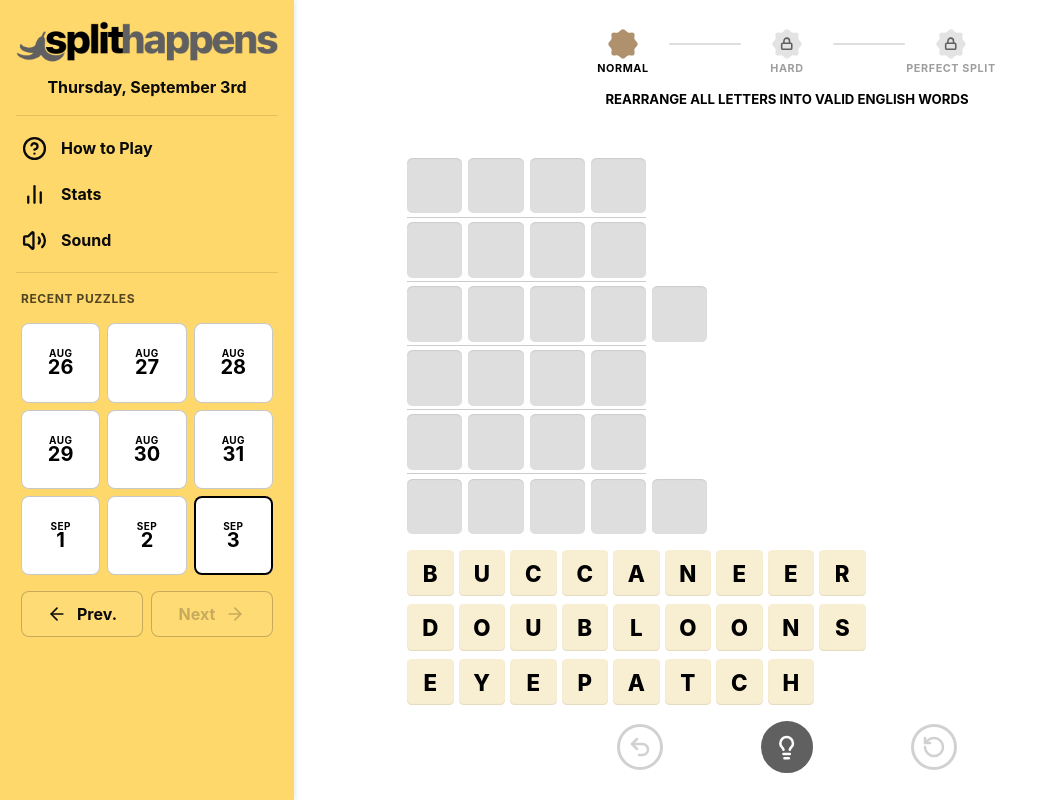
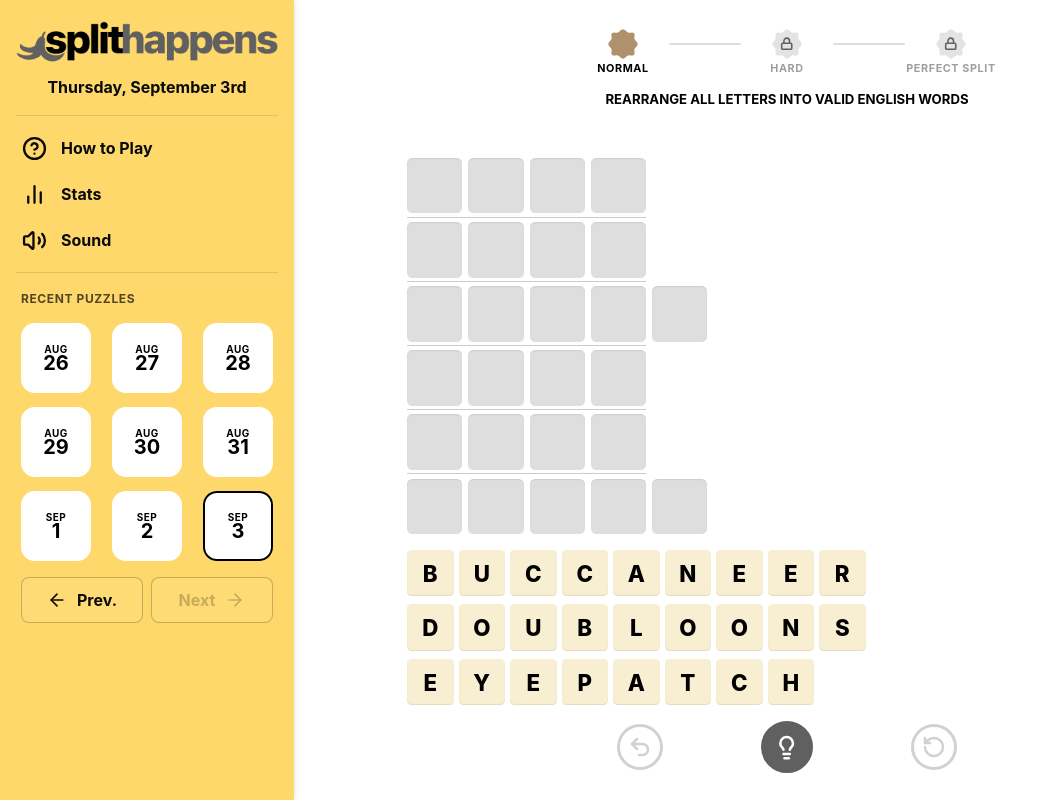
Before and after one commit to UncommonCrawl/SplitHappensWeb, a React (Vite) app: page / in a window 1280 px wide. Shown: the whole page, without its empty margins (0-1039 px from the left). Built offline with nearby package versions, Linux system fonts and the light colour scheme.

Commit message:
Shadow removal and miscellaneous UI improvements

```diff
--- a/src/styles.css
+++ b/src/styles.css
@@ -12,6 +12,8 @@
   --bronze: #af916e;
   --silver: #d1d1d1;
   --gold: #ffd86b;
+  --correct-gold-fill: radial-gradient(circle at center, rgb(255 216 107 / 10%) 0, #ffd86b 90%), #fff;
+  --correct-gold-shadow: inset 0 1px 3px #fff, 0 0 4px rgb(255 216 107 / 30%);
   --green: #00b050;
   --control: #606060;
   --selection: rgb(0 0 0 / 30%);
@@ -92,7 +94,8 @@ button { color: inherit; }
   margin: 16px auto 0;
   display: grid;
   grid-template-columns: repeat(3, minmax(0, 1fr));
-  gap: clamp(4px, .7vw, 7px);
+  column-gap: clamp(12px, 2.1vw, 21px);
+  row-gap: clamp(8px, 1.4vw, 14px);
   container-type: inline-size;
 }
 .puzzle-date-button {
@@ -104,10 +107,10 @@ button { color: inherit; }
   aspect-ratio: 1;
   padding: 3px;
   border: 0;
-  border-radius: 10%;
+  border-radius: 20%;
   background: #fff;
   color: #000;
-  box-shadow: inset 0 0 0 1px rgb(0 0 0 / 22%);
+  box-shadow: none;
   display: flex;
   flex-direction: column;
   align-items: center;
@@ -115,11 +118,16 @@ button { color: inherit; }
   line-height: 1;
   cursor: pointer;
 }
-.puzzle-date-button:hover:not([aria-pressed="true"]) { box-shadow: inset 0 0 0 1px rgb(0 0 0 / 55%); filter: brightness(.97); }
+.puzzle-date-button:hover:not([aria-pressed="true"]) { box-shadow: none; filter: brightness(.97); }
 .puzzle-date-button[aria-pressed="true"] { outline: 0; box-shadow: inset 0 0 0 2px #000; }
 .puzzle-date-button.tier-bronze { background: var(--bronze); }
 .puzzle-date-button.tier-silver { background: var(--silver); }
-.puzzle-date-button.tier-gold { background: var(--gold); }
+.puzzle-date-button.tier-gold {
+  background: #ffc34d;
+  border: 0;
+  border-radius: 20%;
+  opacity: 1;
+}
 .puzzle-date-placeholder { width: 100%; aspect-ratio: 1; visibility: hidden; }
 .puzzle-date-month { font-size: var(--puzzle-month-size); font-weight: 750; letter-spacing: .04em; }
 .puzzle-date-day { font-size: calc(var(--puzzle-month-size) * 2); line-height: .95; }
@@ -234,9 +242,9 @@ button.gold-word:focus-visible { outline: 2px solid var(--selection); outline-of
 .target-slot.gold-slot { background: var(--gold); box-shadow: inset 0 -1px 1px var(--inner-shadow); }
 .target-slot.gold-slot.empty { box-shadow: inset 0 1px 1px var(--inner-shadow); }
 .target-slot.correct-gold {
-  background: radial-gradient(circle at center, rgb(255 216 107 / 10%) 0, #ffd86b 90%);
-  border: 1px solid rgb(255 216 107 / 70%);
-  box-shadow: inset 0 1px 3px #fff, 0 0 4px rgb(255 216 107 / 30%);
+  background: var(--correct-gold-fill);
+  border: 1px solid var(--gold);
+  box-shadow: var(--correct-gold-shadow);
 }
 .target-slot.drag-origin:not(.gold-slot):not(.correct-gold) { background: var(--placeholder); box-shadow: inset 0 1px 1px var(--inner-shadow); }
 .target-slot.hint-locked { opacity: 1; cursor: default; }
@@ -322,7 +330,7 @@ button.gold-word:focus-visible { outline: 2px solid var(--selection); outline-of
   .progress-rail h2 { margin-bottom: 10px; }
   .rail-row, .stat-row { min-height: 36px; }
   .archive-button { height: 42px; margin-top: 8px; }
-  .puzzle-date-grid { margin-top: 8px; gap: 4px; }
+  .puzzle-date-grid { margin-top: 8px; gap: 8px; }
   .puzzle-pagination { margin-top: 8px; gap: 6px; }
 }
 
@@ -339,7 +347,7 @@ button.gold-word:focus-visible { outline: 2px solid var(--selection); outline-of
   .rail-row, .stat-row { min-height: 24px; font-size: 12px; }
   .archive-button { height: 30px; margin-top: 4px; font-size: 12px; }
   .archive-button svg { width: 16px; }
-  .puzzle-date-grid { margin-top: 4px; gap: 3px; }
+  .puzzle-date-grid { margin-top: 4px; gap: 6px; }
   .puzzle-pagination { margin-top: 4px; gap: 4px; }
   .puzzle-date-button { --puzzle-month-size: clamp(6px, 5cqw, 8px); }
 }
```
